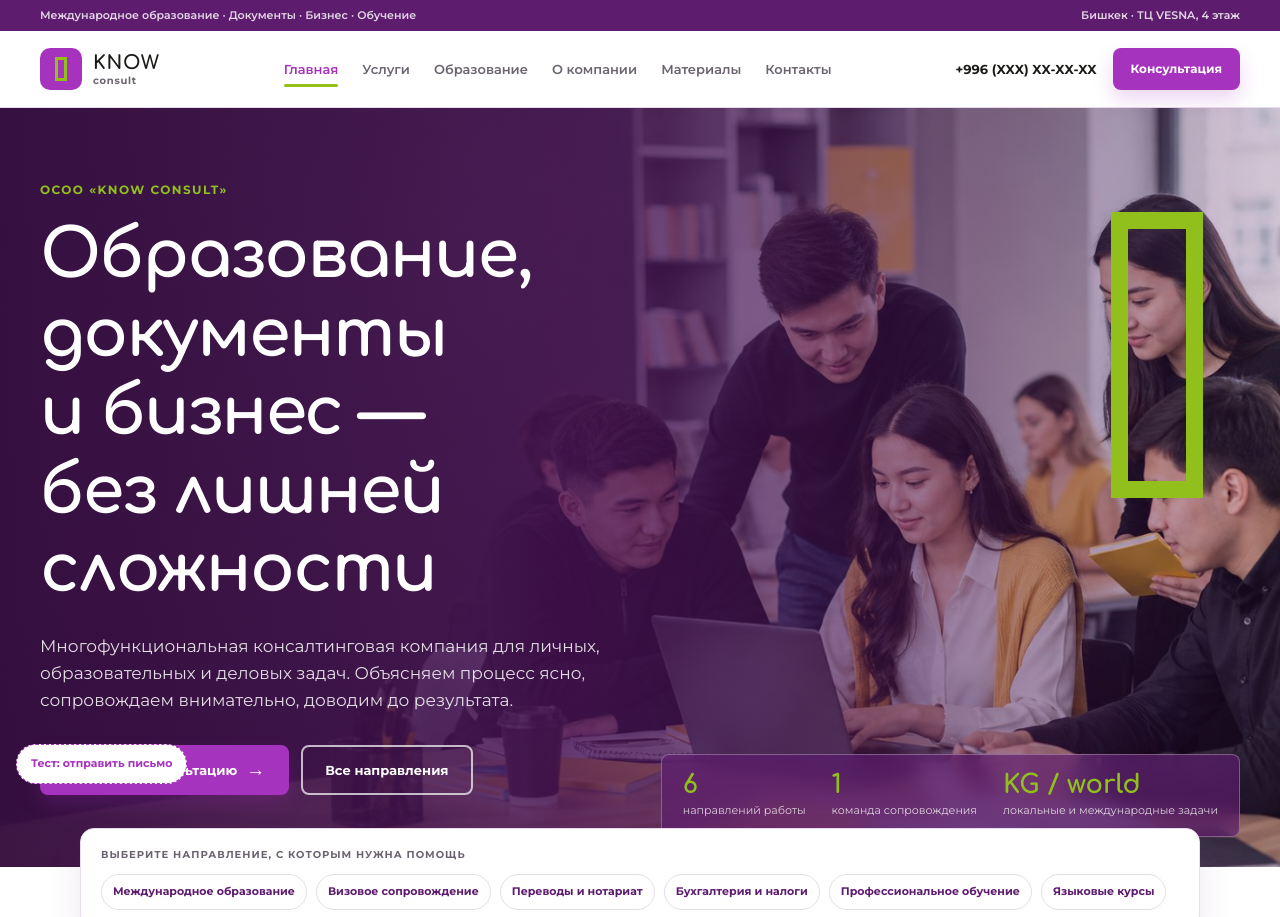
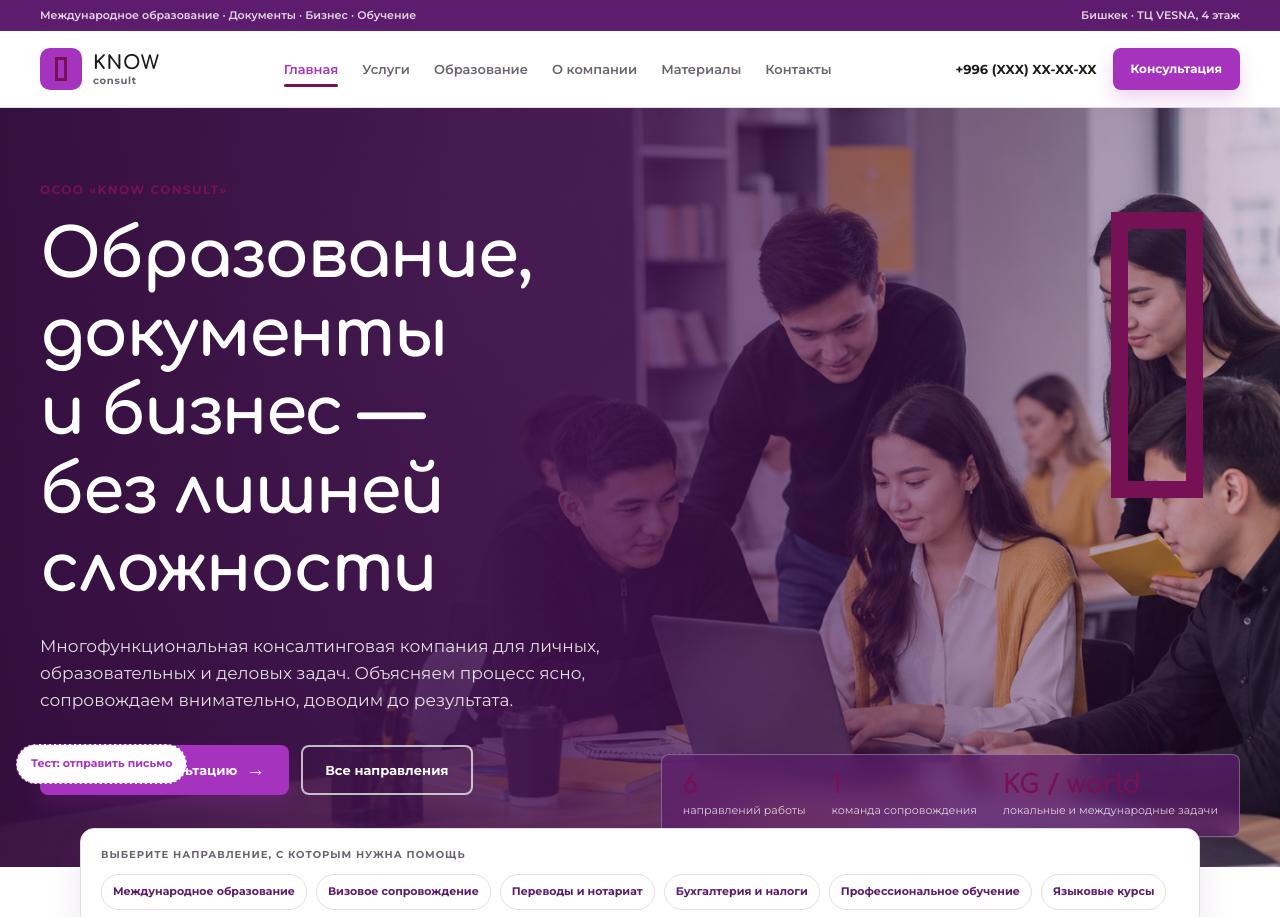
Before and after one commit to VladIgnat67/KNOW_consult, a plain HTML site: page index.html in a window 1280 px wide. Shown: the top 917 px of the page. Drawn offline with Linux system fonts and the light colour scheme.

Commit message:
Описание изменений

```diff
--- a/css/variables.css
+++ b/css/variables.css
@@ -9,7 +9,7 @@
   --primary-deep: #5e1c6e;
   --lavender: #f1e2f5;
   --surface: #fbf7fc;
-  --lime: #91c01d;
+  --lime: #761156;
   --lime-dark: #7ca614;
   --ink: #1a1a18;
   --muted: #6b6470;
```
